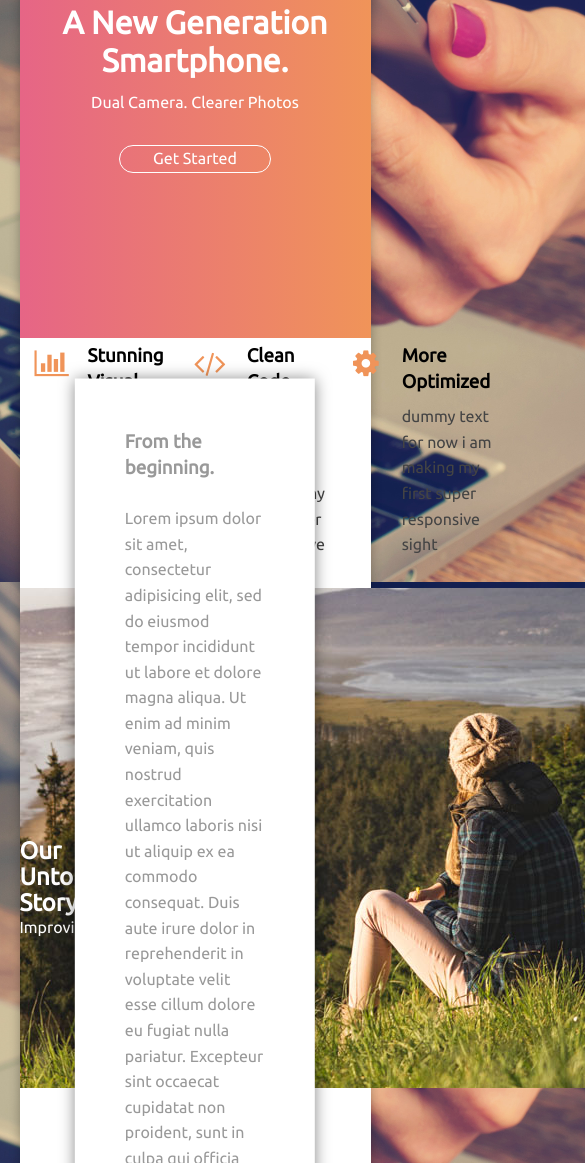
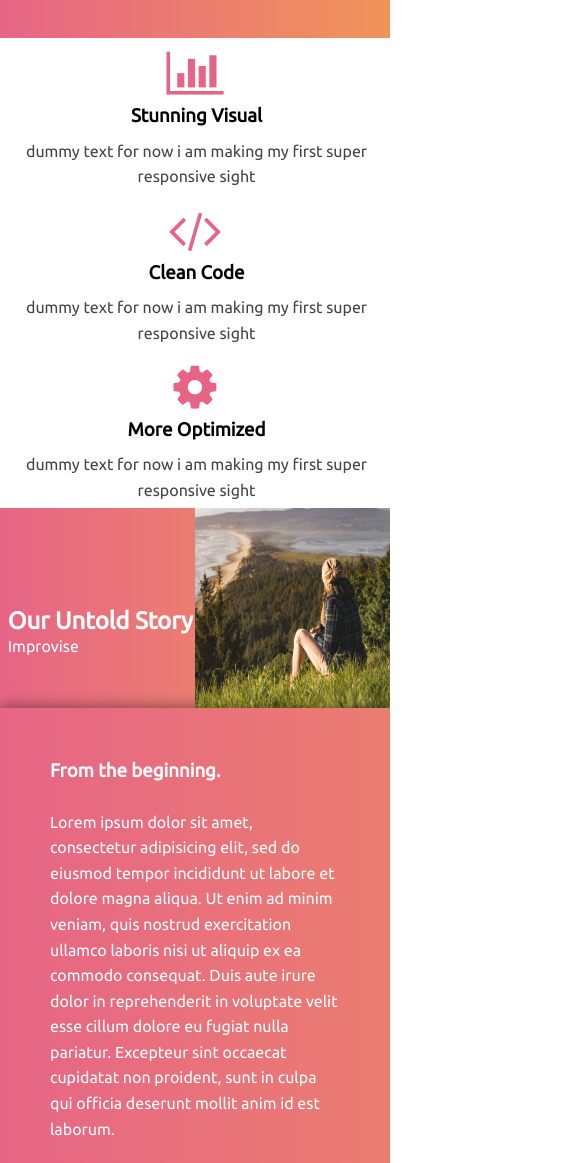
Before and after one commit to datafaust/responsive-web-design, a plain HTML site: page index.html in a window 390 px wide. Shown: the part 262-1425 px from the top of the page, 585 px wide, since content can reach past the window. Drawn offline with Linux system fonts and the light colour scheme.

Commit message:
finished pre site

```diff
--- a/index.html
+++ b/index.html
@@ -57,7 +57,7 @@
         <span>Improvise</span>
       </div>
     </div>
-    <img src="story-bg.jpg" alt="Story", class="story-image">
+    <img src="story-bg.jpg" alt="Story", class="story-img">
   </div>
   <div class="box">
     <h3>From the beginning.</h3>
--- a/styles.css
+++ b/styles.css
@@ -198,6 +198,97 @@ body{
 
 /*Responsive Design*/
 
-@media (max-wit)
+@media (max-width: 1000px){
+  .main-header{
+    height: 300px;
+  }
+  .features {
+    display: grid;
+  }
+  .feature{
+    width: 100%;
+    display:flex;
+    margin: 0px auto;
+    height: 200px;
+  }
+  .feature:hover .icon{
+    background:none;
+    color: #E66586;
+  }
+
+  .icon{
+    font-size:100px;
+    border-radius: 0px;
+    height:200px;
+    width:50%;
+    color:#E66586;
+    text-align: center;
+  }
+  .feature-content{
+    width: 50%;
+    padding-right:5px;
+    box-sizing: border-box;
+  }
+
+  .wrapper{
+    width: 95%;
+  }
+}
+
+
+@media (max-width:900px){
+  #our-story{
+    height:auto;
+  }
+  .story-text, .story-img{
+    height:200px;
+  }
+  .box{
+    position: relative;
+    margin: 0px;
+    width: 100%;
+    top:0px;
+    left:0px;
+    transform:none;
+    box-sizing: border-box;
+    background-image:  linear-gradient(to left, #EB7D70, #E66586);
+    color:#fff;
+  }
+
+
+@media (max-width:575px){
+  .features{
+    display: flex;
+    flex-wrap: wrap;
+  }
+  .feature{
+    display: block;
+    text-align:center;
+    height: auto;
+  }
+  .icon{
+    font-size: 50px;
+    height:auto;
+    margin: auto;
+  }
+  .feature-content{
+    width: 100%;
+    margin:0px auto;
+  }
+
+  .contact{
+    width: 200px;
+    margin: 0px auto;
+    padding: 10px 0px;
+  }
+  .wrapper{
+    width: 100%;
+    margin:0px 0px;
+  }
+}
+
+}
+
+
 
 /*on 46:47 of the video */
```
